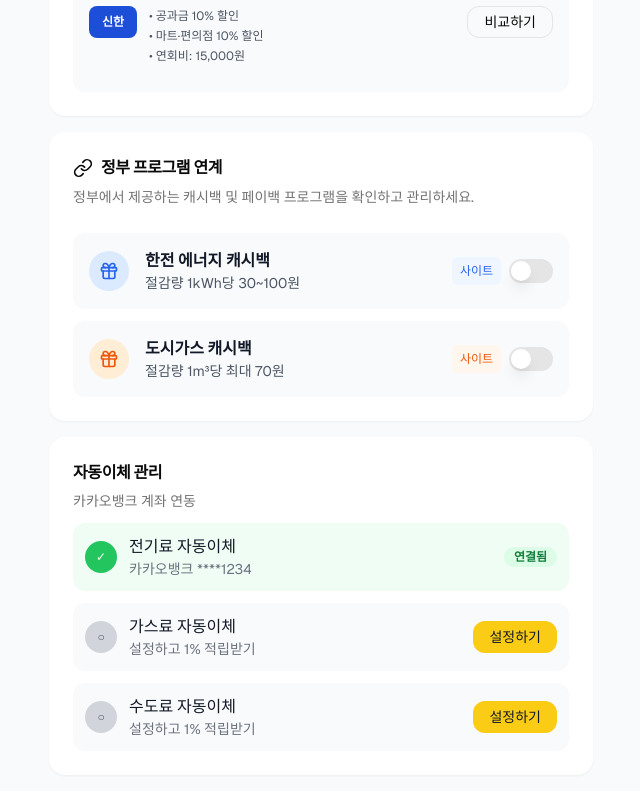
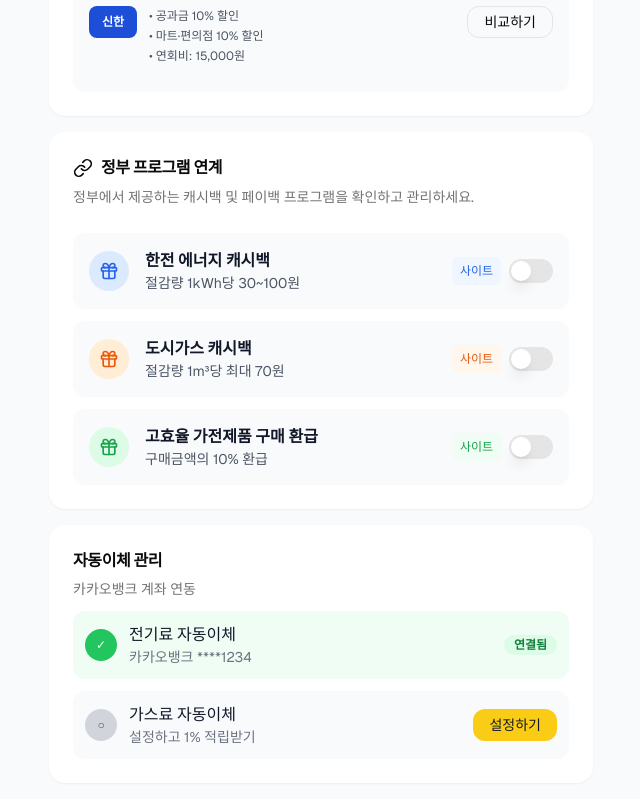
Before and after one commit to 2uwls/my-utility-bills, a Next.js app: page /benefits in a window 1280 px wide. Shown: the part 1189-1988 px from the top of the page, without its empty margins (319-959 px from the left). Built offline with nearby package versions, Linux system fonts and the light colour scheme.

Commit message:
fix: 혜택탭 정부 프로그램 및 자동이체 관리 수정

```diff
--- a/app/auto-payment/page.tsx
+++ /dev/null
@@ -1,145 +0,0 @@
-"use client"
-
-import { useState } from "react"
-import { ArrowLeft, Check, CreditCard, Zap, Flame, Droplets } from "lucide-react"
-import { Button } from "@/components/ui/button"
-import { Card, CardContent } from "@/components/ui/card"
-import { Badge } from "@/components/ui/badge"
-import Link from "next/link"
-
-export default function AutoPaymentPage() {
-  const [paymentMethods, setPaymentMethods] = useState([
-    {
-      id: "electric",
-      name: "전기료 자동이체",
-      account: "카카오뱅크 ****1234",
-      connected: true,
-      discount: "1% 적립",
-      icon: <Zap className="h-5 w-5 text-blue-500" />,
-      color: "blue",
-    },
-    {
-      id: "gas",
-      name: "가스료 자동이체",
-      account: "설정하고 1% 적립받기",
-      connected: false,
-      discount: "1% 적립",
-      icon: <Flame className="h-5 w-5 text-orange-500" />,
-      color: "orange",
-    },
-    {
-      id: "water",
-      name: "수도료 자동이체",
-      account: "설정하고 1% 적립받기",
-      connected: false,
-      discount: "1% 적립",
-      icon: <Droplets className="h-5 w-5 text-blue-500" />,
-      color: "blue",
-    },
-  ])
-
-  const handleConnect = (id) => {
-    setPaymentMethods((prev) =>
-      prev.map((method) =>
-        method.id === id ? { ...method, connected: true, account: "카카오뱅크 ****1234" } : method,
-      ),
-    )
-  }
-
-  return (
-    <div className="min-h-screen bg-gray-50">
-      {/* 헤더 */}
-      <header className="bg-white shadow-sm">
-        <div className="max-w-md mx-auto px-4 py-4">
-          <div className="flex items-center justify-between">
-            <div className="flex items-center gap-3">
-              <Link href="/">
-                <Button variant="ghost" size="icon" className="h-8 w-8">
-                  <ArrowLeft className="h-4 w-4" />
-                </Button>
-              </Link>
-              <div>
-                <h1 className="text-lg font-bold text-gray-900">자동이체 관리</h1>
-                <p className="text-xs text-gray-500">카카오뱅크 계좌 연동</p>
-              </div>
-            </div>
-          </div>
-        </div>
-      </header>
-
-      <div className="max-w-md mx-auto px-4 py-6 space-y-4">
-        {/* 자동이체 목록 */}
-        {paymentMethods.map((method) => (
-          <Card key={method.id} className="border-0 rounded-2xl bg-white">
-            <CardContent className="p-4">
-              <div className="flex items-center justify-between">
-                <div className="flex items-center gap-4">
-                  <div
-                    className={`w-12 h-12 rounded-full flex items-center justify-center ${
-                      method.connected ? "bg-green-100" : "bg-gray-100"
-                    }`}
-                  >
-                    {method.connected ? (
-                      <Check className="h-6 w-6 text-green-600" />
-                    ) : (
-                      <div className="w-6 h-6 bg-gray-300 rounded-full" />
-                    )}
-                  </div>
-                  <div>
-                    <div className="font-bold text-gray-900">{method.name}</div>
-                    <div className="text-sm text-gray-600">{method.account}</div>
-                  </div>
-                </div>
-                <div className="text-right">
-                  {method.connected ? (
-                    <Badge className="bg-green-100 text-green-800 border-0">연결됨</Badge>
-                  ) : (
-                    <Button
-                      onClick={() => handleConnect(method.id)}
-                      className="bg-yellow-400 hover:bg-yellow-500 text-gray-900 rounded-xl px-4 py-2 text-sm"
-                    >
-                      설정하기
-                    </Button>
-                  )}
-                </div>
-              </div>
-            </CardContent>
-          </Card>
-        ))}
-
-        {/* 혜택 안내 */}
-        <Card className="border-0 rounded-2xl bg-gradient-to-r from-yellow-400 to-orange-400 text-white">
-          <CardContent className="p-6">
-            <div className="flex items-center gap-3 mb-4">
-              <CreditCard className="h-6 w-6" />
-              <h3 className="text-lg font-bold">자동이체 혜택</h3>
-            </div>
-            <div className="space-y-2 text-sm">
-              <div className="flex items-center gap-2">
-                <Check className="h-4 w-4" />
-                <span>매월 1% 적립 (최대 월 5,000원)</span>
-              </div>
-              <div className="flex items-center gap-2">
-                <Check className="h-4 w-4" />
-                <span>자동이체 수수료 면제</span>
-              </div>
-              <div className="flex items-center gap-2">
-                <Check className="h-4 w-4" />
-                <span>연체료 걱정 없는 자동 납부</span>
-              </div>
-            </div>
-          </CardContent>
-        </Card>
-
-        {/* 하단 버튼 */}
-        <div className="pt-4">
-          <Link href="/">
-            <Button className="w-full h-12 bg-yellow-400 hover:bg-yellow-500 text-gray-900 rounded-2xl font-bold">
-              완료
-            </Button>
-          </Link>
-        </div>
-      </div>
-    </div>
-  )
-}
--- a/app/benefits/page.tsx
+++ b/app/benefits/page.tsx
@@ -1,5 +1,5 @@
 'use client';
-import React from 'react';
+import React, { useState } from 'react';
 import { useRouter } from 'next/navigation';
 import MainSummarySection from '@/components/MainSummarySection';
 import MainTabNavigation from '@/components/main-tab-navigation';
@@ -19,6 +19,11 @@ import GovernmentProgramsCard from '@/components/benefits/GovernmentProgramsCard
 
 const BenefitsPage: React.FC = () => {
   const router = useRouter();
+  const [gasConnected, setGasConnected] = useState(false);
+
+  const handleGasConnect = () => {
+    setGasConnected(true);
+  };
 
   const handleGreenPlanCardClick = () => {
     router.push('/benefits/card-detail');
@@ -189,6 +194,26 @@ const BenefitsPage: React.FC = () => {
                   </Badge>
                 </div>
 
+                {gasConnected ? (
+                  <div className="flex items-center justify-between p-3 bg-green-50 rounded-xl">
+                    <div className="flex items-center gap-3">
+                      <div className="w-8 h-8 bg-green-500 rounded-full flex items-center justify-center">
+                        <span className="text-white text-xs">✓</span>
+                      </div>
+                      <div>
+                        <div className="font-medium text-gray-900">
+                          가스료 자동이체
+                        </div>
+                        <div className="text-sm text-gray-500">
+                          카카오뱅크 ****1234
+                        </div>
+                      </div>
+                    </div>
+                    <Badge className="bg-green-100 text-green-700 border-0">
+                      연결됨
+                    </Badge>
+                  </div>
+                ) : (
                   <div className="flex items-center justify-between p-3 bg-gray-50 rounded-xl">
                     <div className="flex items-center gap-3">
                       <div className="w-8 h-8 bg-gray-300 rounded-full flex items-center justify-center">
@@ -203,29 +228,11 @@ const BenefitsPage: React.FC = () => {
                         </div>
                       </div>
                     </div>
-                  <Button className="bg-yellow-400 hover:bg-yellow-500 text-gray-900 rounded-xl text-sm h-8">
+                    <Button onClick={handleGasConnect} className="bg-yellow-400 hover:bg-yellow-500 text-gray-900 rounded-xl text-sm h-8">
                       설정하기
                     </Button>
                   </div>
-
-                <div className="flex items-center justify-between p-3 bg-gray-50 rounded-xl">
-                  <div className="flex items-center gap-3">
-                    <div className="w-8 h-8 bg-gray-300 rounded-full flex items-center justify-center">
-                      <span className="text-gray-600 text-xs">○</span>
-                    </div>
-                    <div>
-                      <div className="font-medium text-gray-900">
-                        수도료 자동이체
-                      </div>
-                      <div className="text-sm text-gray-500">
-                        설정하고 1% 적립받기
-                      </div>
-                    </div>
-                  </div>
-                  <Button className="bg-yellow-400 hover:bg-yellow-500 text-gray-900 rounded-xl text-sm h-8">
-                    설정하기
-                  </Button>
-                </div>
+                )}
               </CardContent>
             </Card>
           </TabsContent>
--- a/components/benefits/GovernmentProgramsCard.tsx
+++ b/components/benefits/GovernmentProgramsCard.tsx
@@ -9,6 +9,7 @@ import { Gift, Link as LinkIcon } from 'lucide-react';
 export default function GovernmentProgramsCard() {
   const [kepcoPayback, setKepcoPayback] = useState(false);
   const [gasCashback, setGasCashback] = useState(false);
+  const [highEfficiencyRefund, setHighEfficiencyRefund] = useState(false);
 
   return (
     <Card className="border-0 rounded-2xl bg-white">
@@ -81,6 +82,36 @@ export default function GovernmentProgramsCard() {
             />
           </div>
         </div>
+
+        {/* 고효율 가전제품 구매 환급 */}
+        <div className="flex items-center justify-between p-4 bg-gray-50 rounded-xl">
+          <div className="flex items-center gap-4">
+            <div className="w-10 h-10 rounded-full flex items-center justify-center bg-green-100">
+              <Gift className="h-5 w-5 text-green-600" />
+            </div>
+            <div className="flex-1">
+              <div className="font-bold text-gray-900">고효율 가전제품 구매 환급</div>
+              <div className="text-sm text-gray-600">구매금액의 10% 환급</div>
+            </div>
+          </div>
+          <div className="flex items-center gap-2">
+            <a
+              href="https://en-ter.co.kr/support/main/main.do"
+              target="_blank"
+              rel="noopener noreferrer">
+              <Button
+                variant="ghost"
+                size="sm"
+                className="h-7 px-2 text-xs bg-green-50 hover:bg-green-100 text-green-600">
+                사이트
+              </Button>
+            </a>
+            <Switch
+              checked={highEfficiencyRefund}
+              onCheckedChange={setHighEfficiencyRefund}
+            />
+          </div>
+        </div>
       </CardContent>
     </Card>
   );
```
Lines whose indentation alone changed are shown as unchanged.
